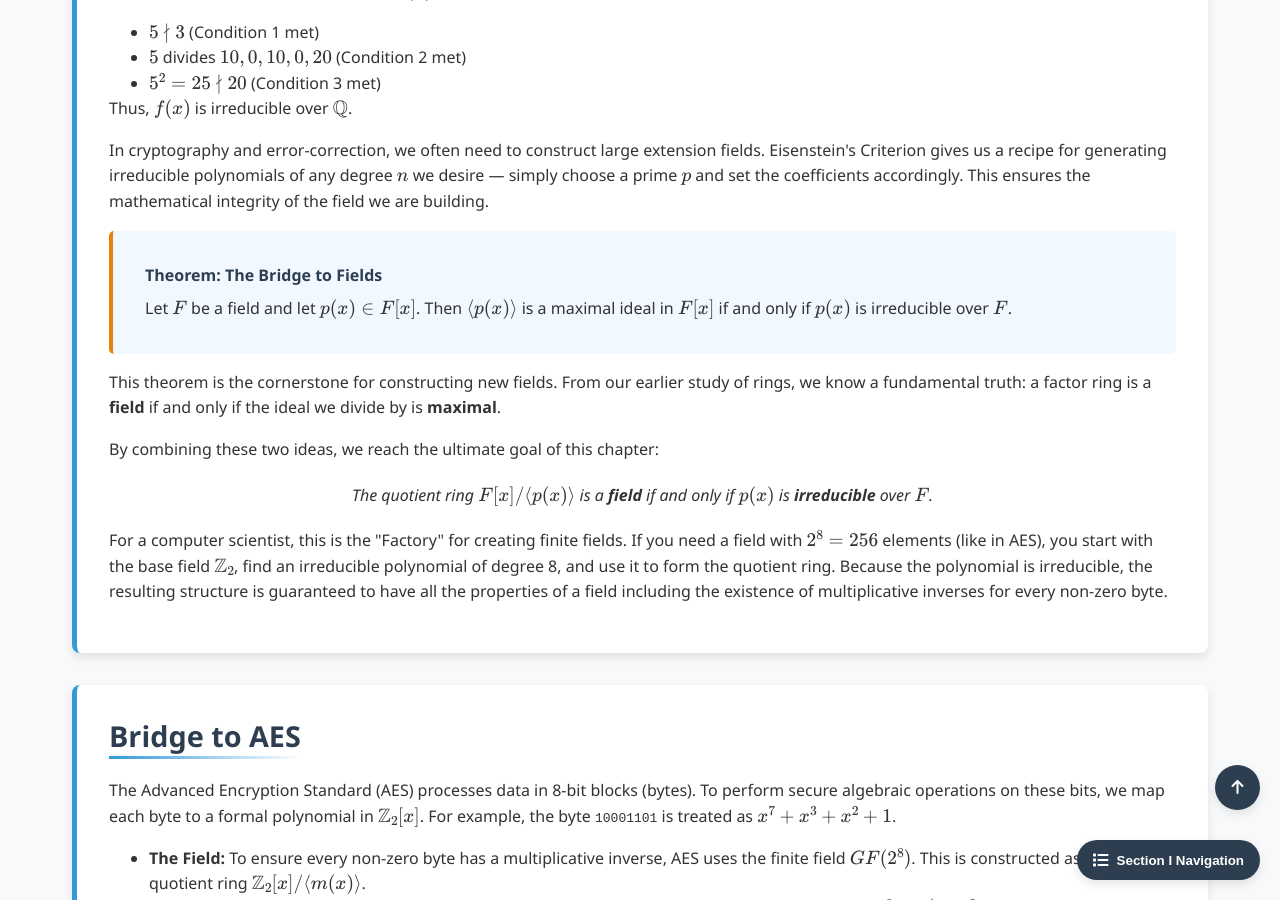
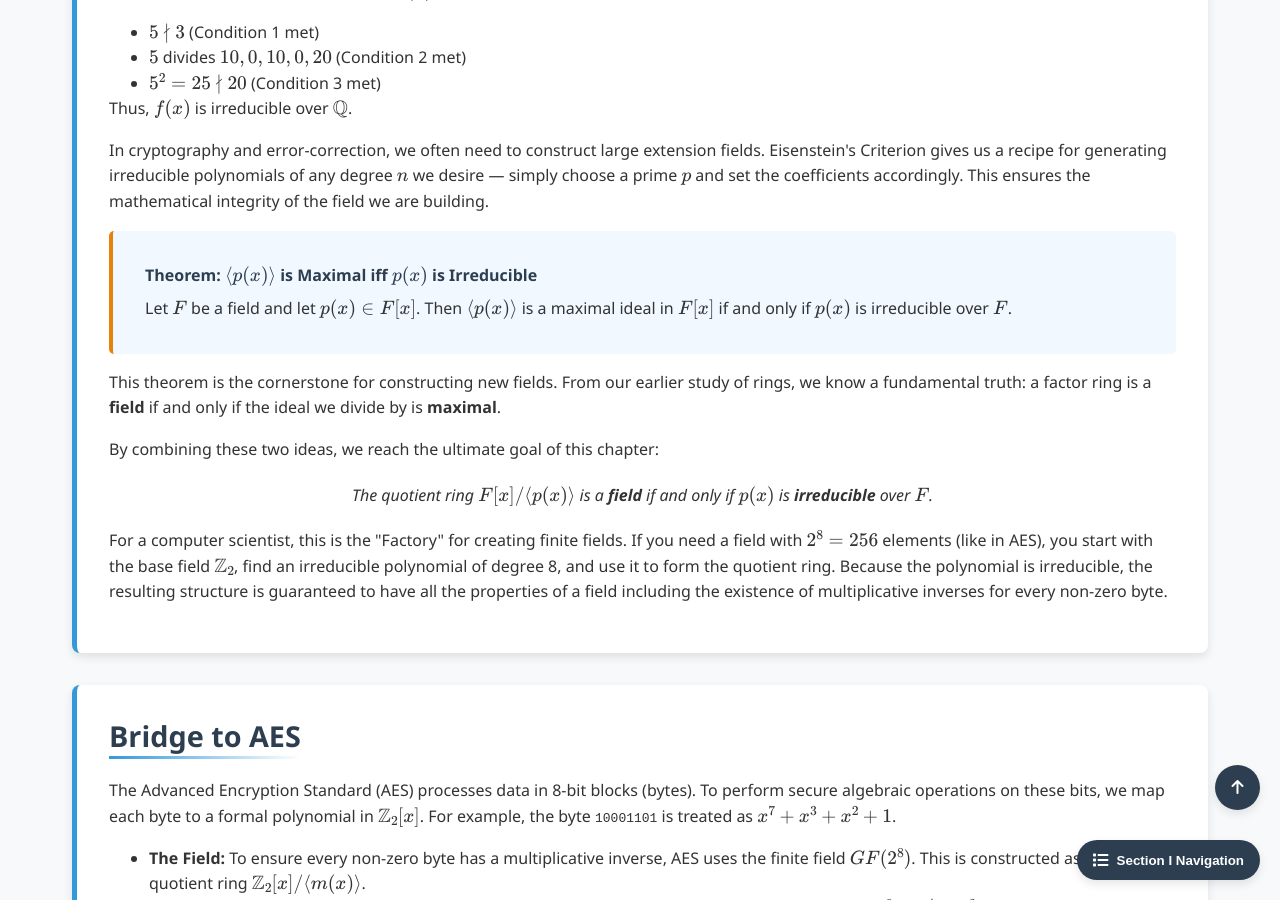
Before and after one commit to Yusukey01/yusukey01.github.io, a Jekyll site: the page built from Mathematics/Linear_algebra/polynomial_rings.html, in a window 1280 px wide and 900 px high, scrolled down 6098 px. Built offline with Jekyll 4.4.1, drawn with Linux system fonts in a browser that asks for light colours.

```diff
--- a/Mathematics/Linear_algebra/polynomial_rings.html
+++ b/Mathematics/Linear_algebra/polynomial_rings.html
@@ -381,7 +381,7 @@ noindex: true
                 </p>
 
                 <div class="theorem">
-                    <span class="theorem-title">Theorem: The Bridge to Fields</span>
+                    <span class="theorem-title">Theorem: \(\langle p(x) \rangle\) is Maximal iff \(p(x)\) is Irreducible</span>
                     Let \(F\) be a field and let \(p(x) \in F[x]\).
                     Then \(\langle p(x) \rangle\) is a maximal ideal in \(F[x]\) if and only if \(p(x)\) is irreducible over \(F\).
                 </div>
```
